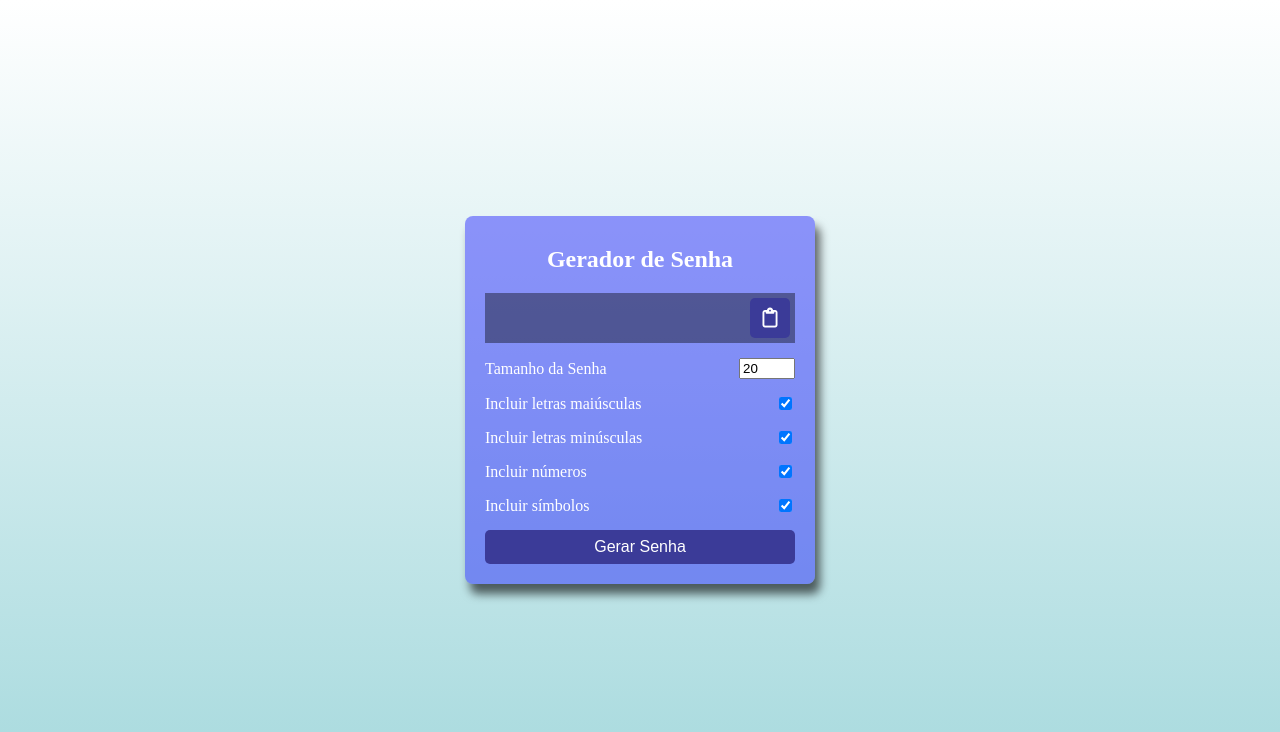
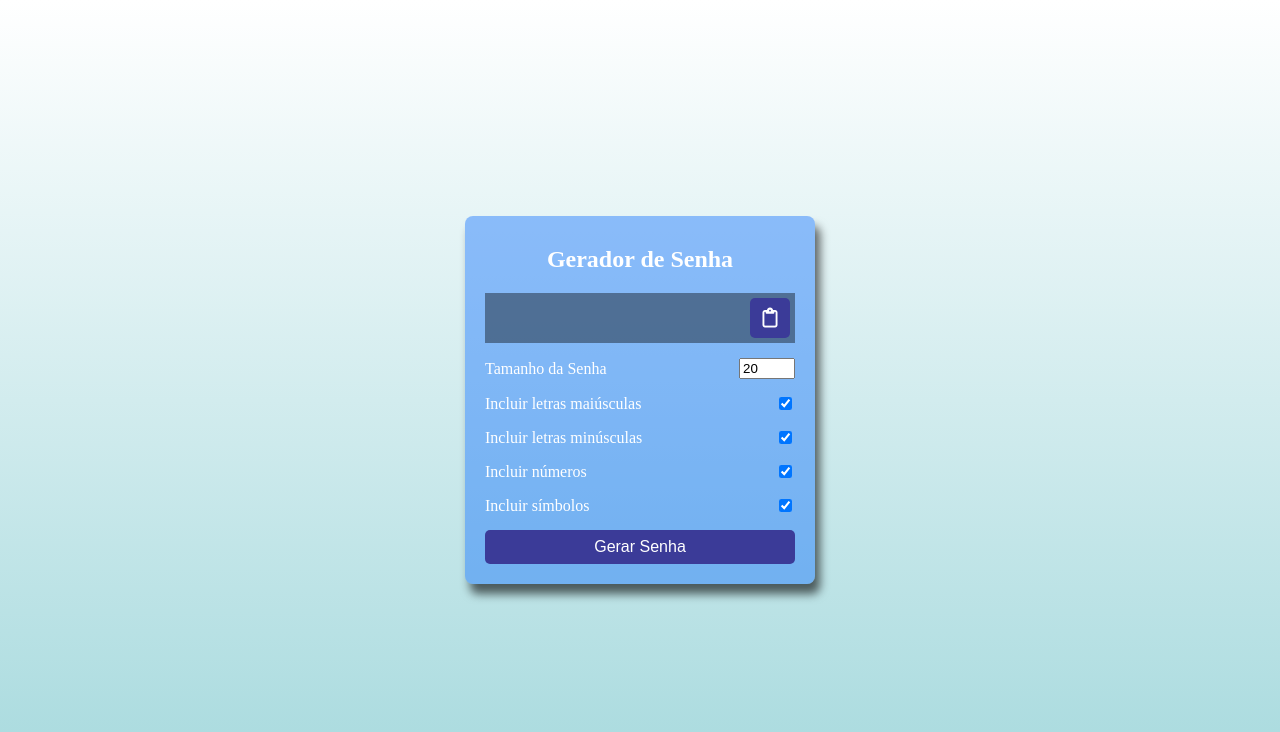
Before and after one commit to 1Maatheus/password-generator, a plain HTML site: page index.html in a window 1280 px wide. Drawn offline with Linux system fonts and the light colour scheme; a web font is replaced by a local one.

Commit message:
background color changed

```diff
--- a/style.css
+++ b/style.css
@@ -26,7 +26,7 @@ h2 {
 }
 
 .container {
-  background-color: #0400ff67;
+  background-color: #0066ff67;
   box-shadow: 5px 10px 10px rgba(0, 0, 0, 0.6);
   padding: 20px;
   width: 350px;
```
